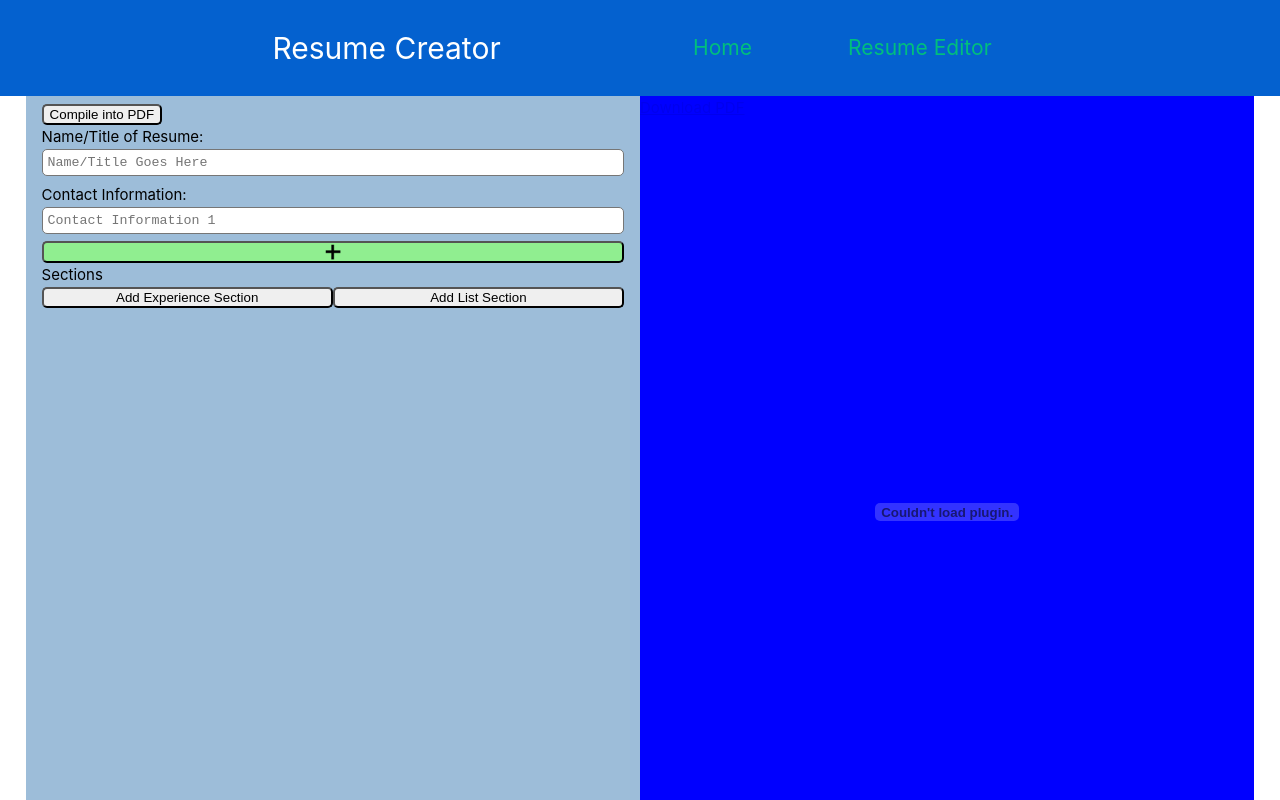
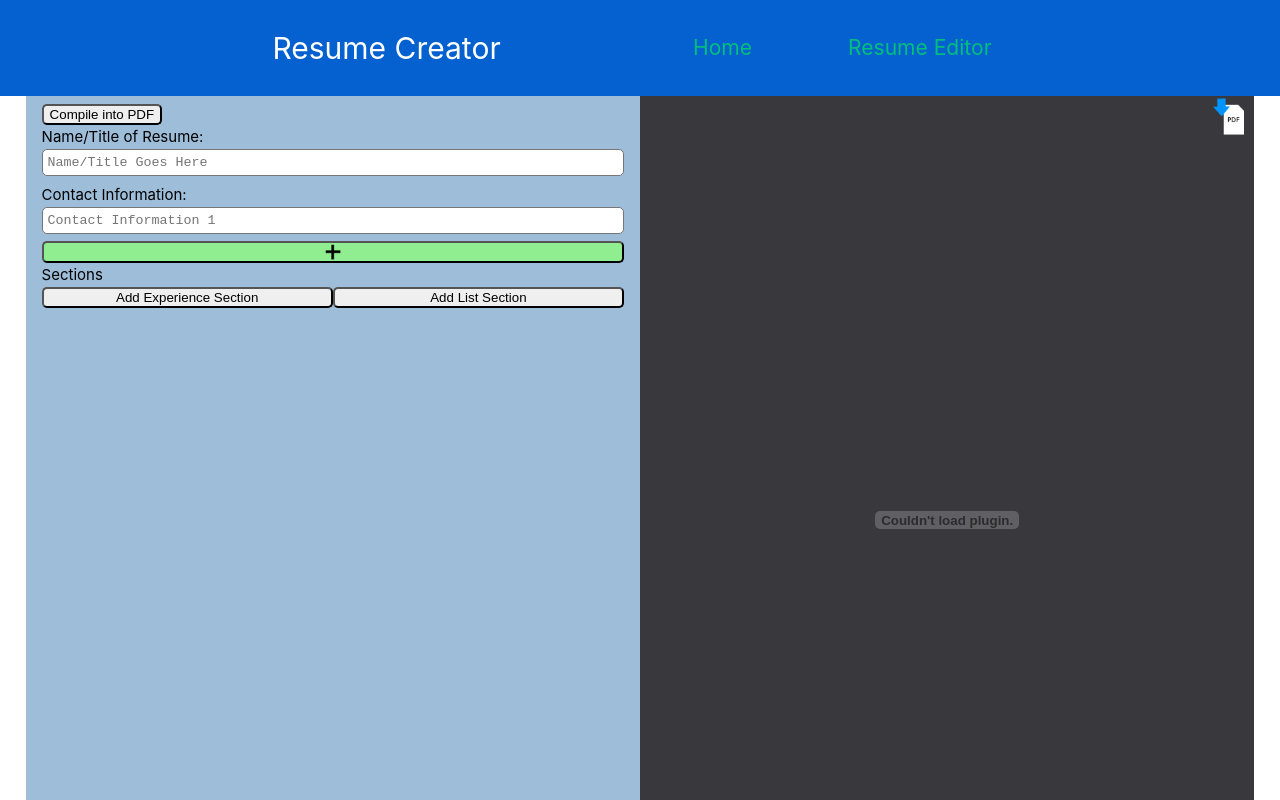
Before and after one commit to officerw/resume-creator, a Vue app in the folder frontend/: page /editor in a window 1280 px wide. Shown: the top 800 px of the page. Built offline with nearby package versions, Linux system fonts and the light colour scheme.

Commit message:
Added download button, icon, and styling

```diff
--- a/frontend/src/components/PDFViewer.vue
+++ b/frontend/src/components/PDFViewer.vue
@@ -11,7 +11,7 @@ const props = defineProps({
 
 <template>
     <div class="pdf-download">
-        <a :href="pdfUrl" download>Download PDF</a>
+        <a :href="pdfUrl" download><img src="/static/downloadpdf.png" alt="Download PDF"></a>
     </div>
     <div class="pdf">
         <embed id="pdf-embed" :src="pdfUrl" />
@@ -21,7 +21,18 @@ const props = defineProps({
 <style>
     .pdf-download {
         width: 100%;
-        height: 2rem;
+        height: 2.5rem;
+        background-color: #38383D;
+        display: flex;
+        justify-content: right;
+    }
+
+    .pdf-download img {
+        height: 2.5rem;
+    }
+
+    .pdf-download a {
+        padding: 0 0.5rem;
     }
 
     .pdf {
--- a/frontend/src/views/TemplateEditor.vue
+++ b/frontend/src/views/TemplateEditor.vue
@@ -47,7 +47,7 @@ const pdfURL = ref("/static/default.pdf")
         display: block;
         float: right;
         width: var(--editor-section-width);
-        background-color: blue;
+        background-color: #38383D;
     }
 
 </style>
```
Also changed, not shown: frontend/public/static/downloadpdf.png (added).
